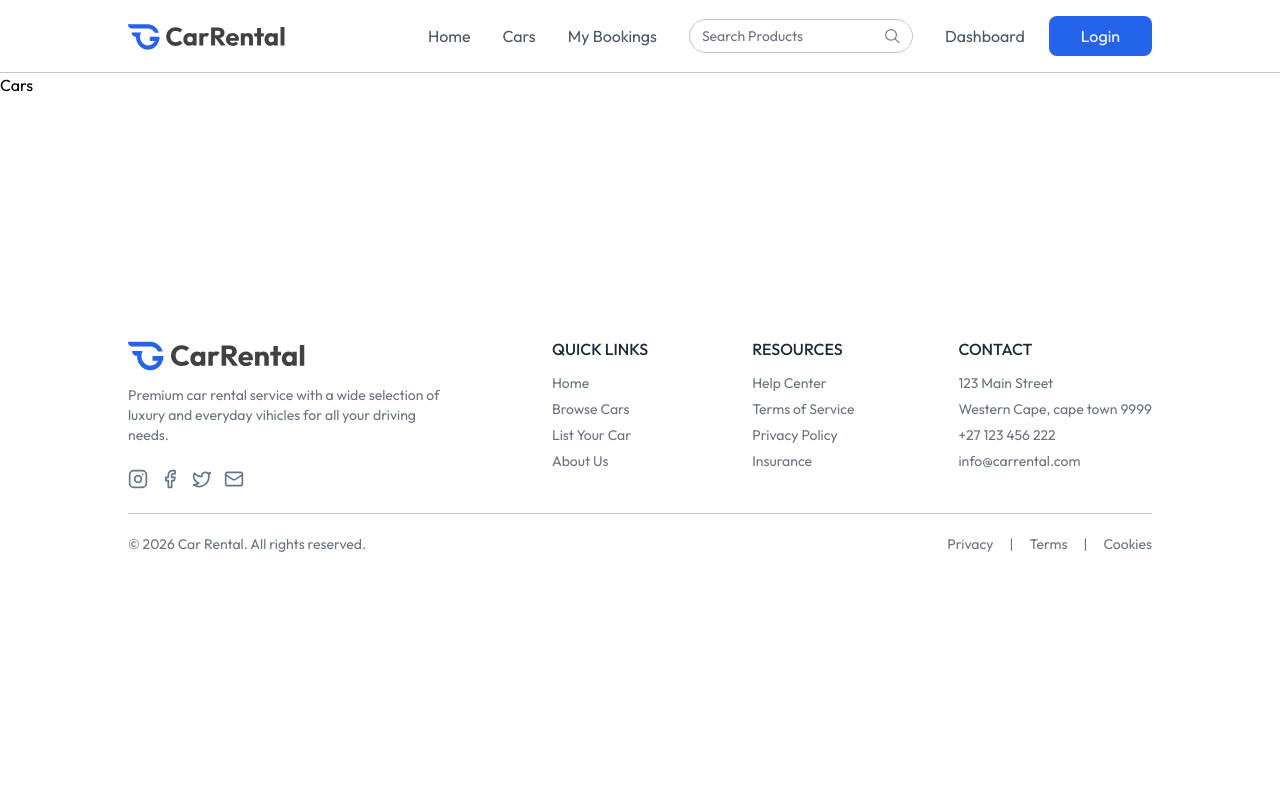
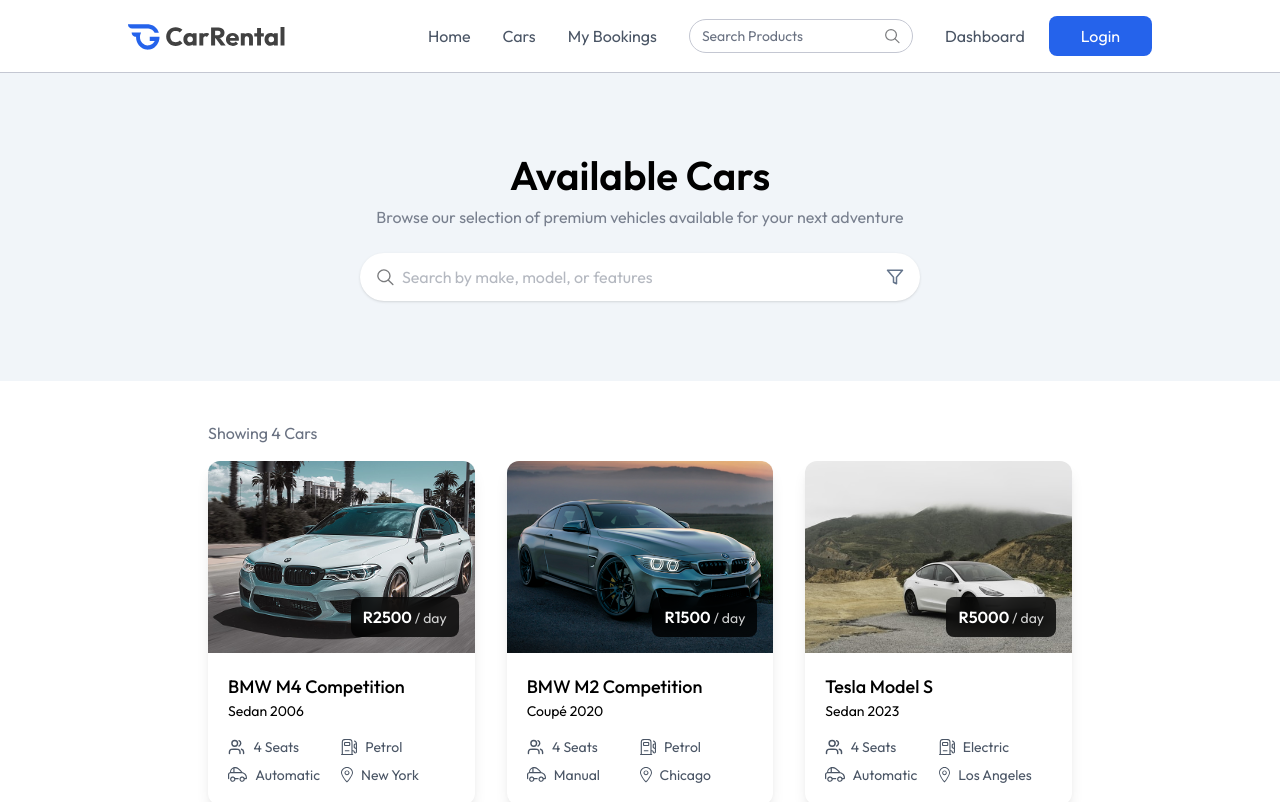
Before and after one commit to Sibonga1/car-rental, a React (Vite) app in the folder client/: page /cars in a window 1280 px wide. Shown: the top 802 px of the page. Built offline with nearby package versions, Linux system fonts and the light colour scheme.

Commit message:
Implement Cars component to display available cars with search functionality

```diff
--- a/client/src/pages/Cars.jsx
+++ b/client/src/pages/Cars.jsx
@@ -1,9 +1,48 @@
-import React from 'react'
+import React from "react";
+import Title from "../components/Title";
+import { assets, dummyCarData } from "../assets/assets";
+import { useState } from "react";
+import CarCard from "../components/CarCard";
 
 const Cars = () => {
+  const [input, setInput] = useState("");
+
   return (
-    <div>Cars</div>
-  )
-}
+    <div>
+      <div className="flex flex-col items-center py-20 bg-light max:md:px-4">
+        <Title
+          title="Available Cars"
+          subtitle="Browse our selection of premium vehicles available for your next adventure"
+        />
 
-export default Cars
+        <div className="flex items-center bg-white px-4 mt-6 max-w-140 w-full h-12 rounded-full shadow">
+          <img src={assets.search_icon} alt="" className="h-4.5 w-4.5 mr-2" />
+
+          <input
+            onClick={(e) => setInput(e.target.value)}
+            value={input}
+            type="text"
+            placeholder="Search by make, model, or features"
+            className="w-full h-full outline-none text-gray-500"
+          />
+
+          <img src={assets.filter_icon} alt="" className="h-4.5 w-4.5 ml-2" />
+        </div>
+      </div>
+
+      <div className="px-6 md:px-16 lg:px-24 xl:px-32 mt-10">
+        <p className="text-gray-500 xl:px-20 max-w-7xl mx-auto">Showing {dummyCarData.length} Cars</p>
+
+        <div className="grid grid-cols-1 sm:grid-cols-2 lg:grid-cols-3 gap-8 mt-4 xl:px-20 max-w-7xl mx-auto">
+          {dummyCarData.map((car, index) => (
+            <div key={index}>
+              <CarCard car={car} />
+            </div>
+          ))}
+        </div>
+      </div>
+    </div>
+  );
+};
+
+export default Cars;
```
